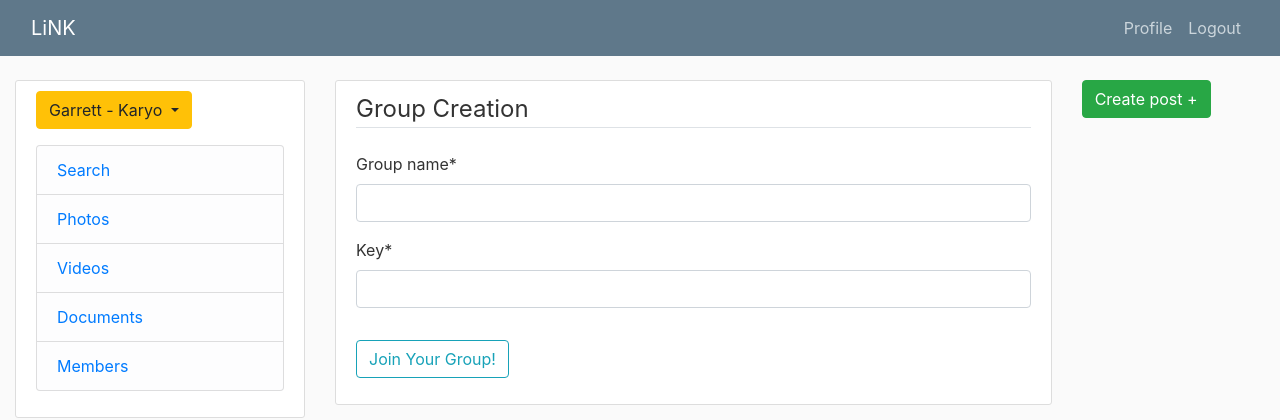
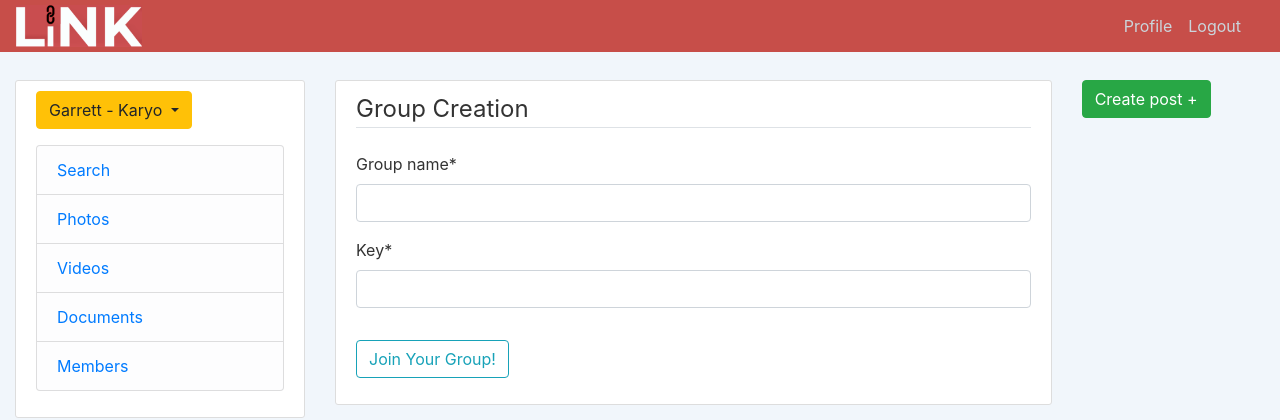
Before and after one commit to matthewsmkim1/LiNK, a Django app: page /join_group/ in a window 1280 px wide. Shown: the top 420 px of the page. Run offline with Django 3.2, Linux system fonts and the light colour scheme; a user stored in the database is signed in; some libraries are stand-ins or nearby versions.

Commit message:
Added logo and synced UI color schema

```diff
--- a/LINK/journal/static/journal/main.css
+++ b/LINK/journal/static/journal/main.css
@@ -1,5 +1,5 @@
 body {
-  background: #fafafa;
+  background: rgb(241, 246, 251);
   color: #333333;
   margin-top: 5rem;
 }
@@ -13,7 +13,7 @@ ul {
 }
 
 .bg-steel {
-  background-color: #5f788a;
+  background-color: rgb(199, 78, 73);
 }
 
 .site-header .navbar-nav .nav-link {
@@ -86,3 +86,13 @@ ul {
 .post-photos {
     max-width: 100%;
 }
+
+.no-pad {
+    padding-top: 0px;
+    padding-bottom: 0px;
+}
+
+.logo {
+    max-width: 40%;
+    max-height: 40%;
+}
--- a/LINK/journal/templates/journal/base.html
+++ b/LINK/journal/templates/journal/base.html
@@ -16,9 +16,9 @@
 </head>
 <body>
     <header class="site-header">
-      <nav class="navbar navbar-expand-md navbar-dark bg-steel fixed-top">
+      <nav class="navbar navbar-expand-md navbar-dark bg-steel fixed-top no-pad">
+        <a class="navbar-brand mr-4" href="{% url 'journal-home' %}"><img class="logo" src="../media/LiNK.png"/></a>
         <div class="container-fluid">
-          <a class="navbar-brand mr-4" href="{% url 'journal-home' %}">LiNK</a>
           <button class="navbar-toggler" type="button" data-toggle="collapse" data-target="#navbarToggle" aria-controls="navbarToggle" aria-expanded="false" aria-label="Toggle navigation">
           <span class="navbar-toggler-icon"></span>
           </button>
```
Also changed, not shown: LINK/db.sqlite3, LINK/journal/migrations/0003_auto_20200409_1955.py (added), LINK/media/LiNK.png (added).
